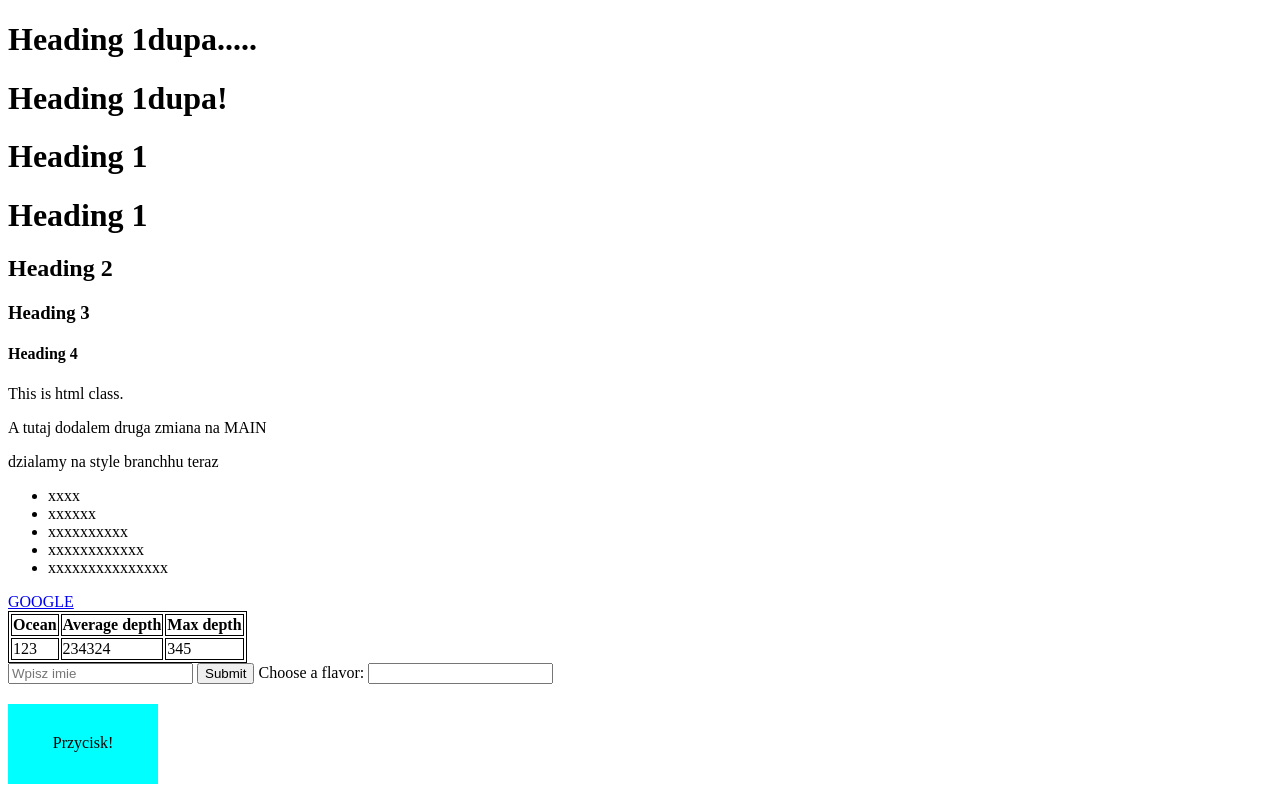
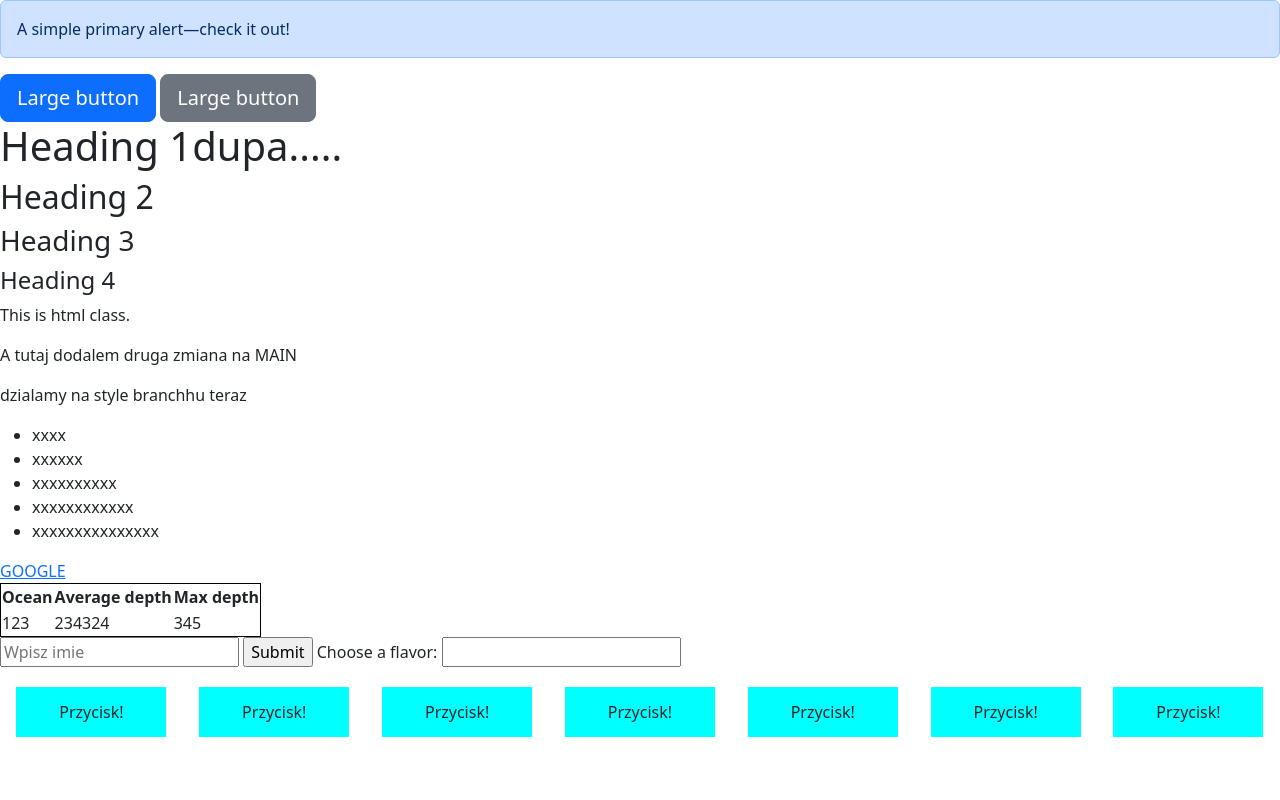
Before and after one commit to dawidpodraza/Frontend, a plain HTML site: page index.html in a window 1280 px wide. Drawn offline with nearby package versions, Linux system fonts and the light colour scheme.

Commit message:
Dalszy trening HTML I CSS , drobne zmiany

```diff
--- a/index.html
+++ b/index.html
@@ -4,13 +4,20 @@
             <title>HTML class</title>
             <link rel="stylesheet" href="main.css">
             <script src="script.js"></script>
+
+            <meta charset="utf-8">
+            <meta name="viewport" content="width=device-width, initial-scale=1">
+            <link href="https://cdn.jsdelivr.net/npm/bootstrap@5.3.2/dist/css/bootstrap.min.css" rel="stylesheet" integrity="sha384-T3c6CoIi6uLrA9TneNEoa7RxnatzjcDSCmG1MXxSR1GAsXEV/Dwwykc2MPK8M2HN" crossorigin="anonymous">
         </head>
         <body>
+
+            <div class="alert alert-primary" role="alert">
+                A simple primary alert—check it out!
+            </div>
+            <button type="button" class="btn btn-primary btn-lg">Large button</button>
+            <button type="button" class="btn btn-secondary btn-lg">Large button</button>
             <div id="main">
                 <h1>Heading 1dupa.....</h1>
-                <h1>Heading 1dupa!</h1>
-                <h1>Heading 1</h1>
-                <h1>Heading 1</h1>
                 <h2>Heading 2</h2>
                 <h3>Heading 3</h3>
                 <h4>Heading 4</h4>
@@ -59,12 +66,34 @@
                         <option value="Vanilla"></option>
                     </datalist>
                 </form>
-                <div id="Button">
-                    Przycisk!
+                <div id="container">
+                    <div class="Button">
+                        Przycisk!
+                    </div>
+                    <div class="Button">
+                        Przycisk!
+                    </div>
+                    <div class="Button">
+                        Przycisk!
+                    </div>
+                    <div class="Button">
+                        Przycisk!
+                    </div>
+                    <div class="Button">
+                        Przycisk!
+                    </div>
+                    <div class="Button">
+                        Przycisk!
+                    </div>
+                    <div class="Button">
+                        Przycisk!
+                    </div>
                 </div>
 
 
 
+
             </div>
+            <script src="https://cdn.jsdelivr.net/npm/bootstrap@5.3.2/dist/js/bootstrap.bundle.min.js" integrity="sha384-C6RzsynM9kWDrMNeT87bh95OGNyZPhcTNXj1NW7RuBCsyN/o0jlpcV8Qyq46cDfL" crossorigin="anonymous"></script>
         </body>
     </html>
--- a/main.css
+++ b/main.css
@@ -7,14 +7,31 @@ th{
 td{
     border:1px black solid;
 }
-#Button{
+.Button{
+    display:flex;
     width: 150px;
     height: 50px;
     background-color: aqua;
-    text-align: center;
-    padding-top: 30px;
+    justify-content: center;
+    align-items: center;
     margin-top:20px;
 }
-#Button:hover{
+.Button:hover{
     background-color: aquamarine;
 }
+#container{
+    display:flex;
+    justify-content: center;
+    justify-content:space-around;
+    flex-wrap: wrap;
+}
+@media (min-width:600px){
+    body{
+        background-color:red;
+    }
+}
+@media (max-width:599px){
+    body{
+        background-color: blue;
+    }
+}
```
